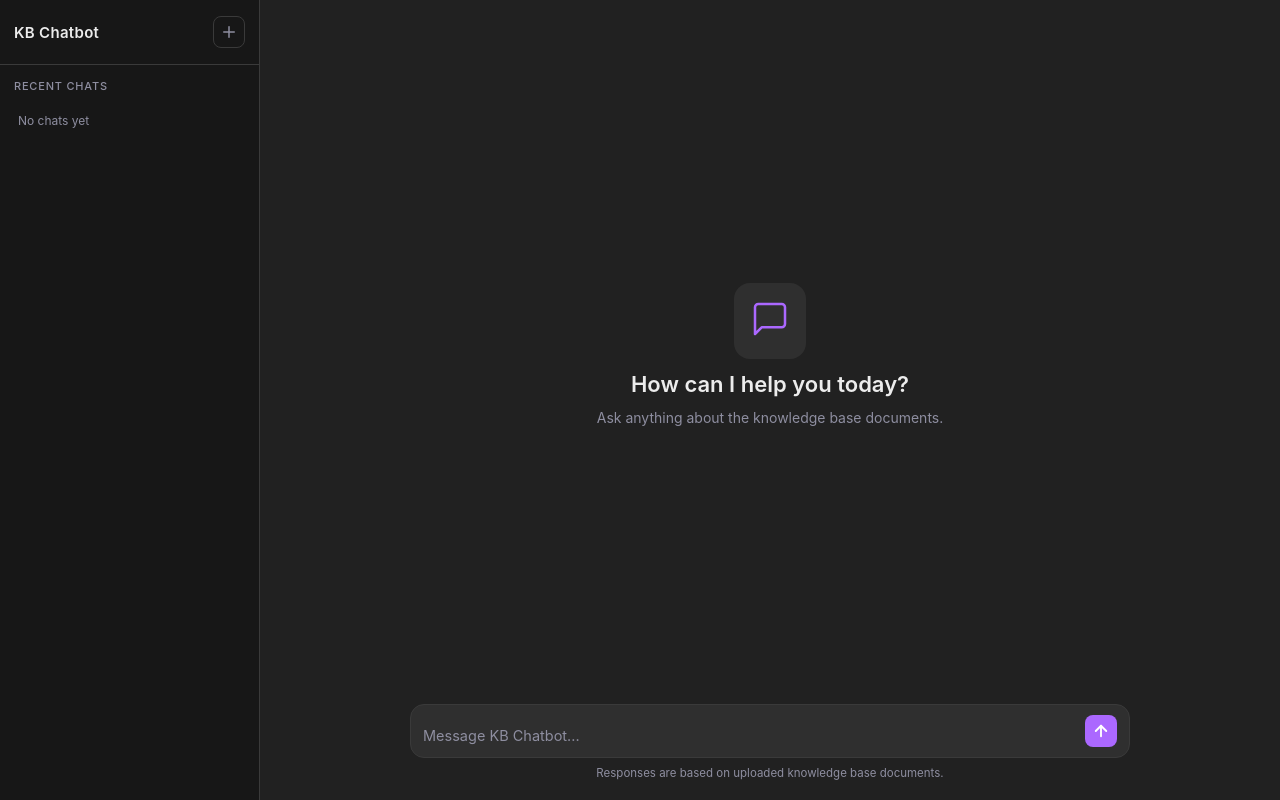
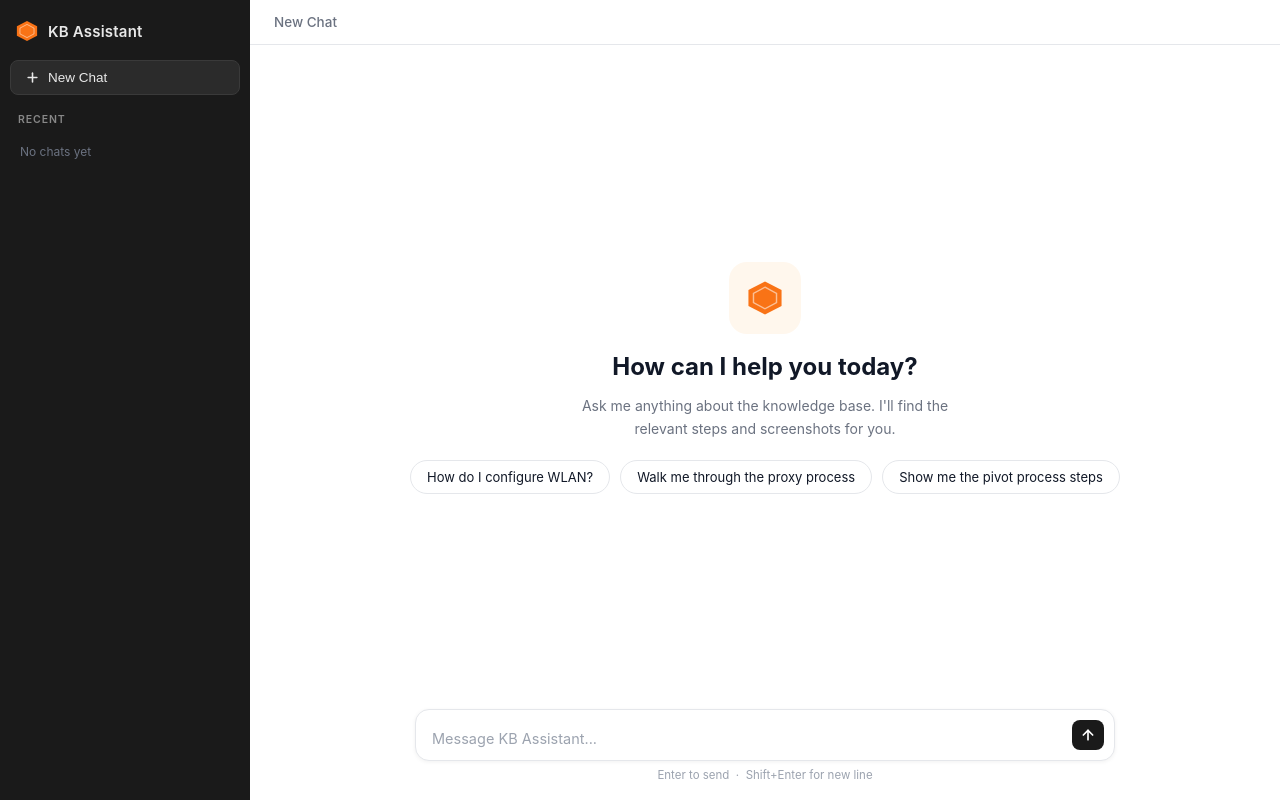
Before and after one commit to JayashankarK-1108/RAG_Chatbot_Langchain, a plain HTML site: page static/index.html in a window 1280 px wide. Drawn offline with Linux system fonts and the light colour scheme.

Commit message:
Gui Update

```diff
--- a/static/index.html
+++ b/static/index.html
@@ -3,7 +3,7 @@
 <head>
   <meta charset="UTF-8" />
   <meta name="viewport" content="width=device-width, initial-scale=1.0" />
-  <title>RAG Chatbot</title>
+  <title>KB Assistant</title>
   <link rel="stylesheet" href="/style.css" />
 </head>
 <body>
@@ -11,31 +11,49 @@
 
     <!-- Sidebar -->
     <aside class="sidebar">
-      <div class="sidebar-header">
-        <span class="logo">KB Chatbot</span>
-        <button class="new-chat-btn" id="newChatBtn" title="New chat">
-          <svg xmlns="http://www.w3.org/2000/svg" width="18" height="18" viewBox="0 0 24 24" fill="none"
-            stroke="currentColor" stroke-width="2" stroke-linecap="round" stroke-linejoin="round">
-            <line x1="12" y1="5" x2="12" y2="19"/><line x1="5" y1="12" x2="19" y2="12"/>
+      <div class="sidebar-brand">
+        <div class="brand-icon">
+          <svg viewBox="0 0 100 100" xmlns="http://www.w3.org/2000/svg" width="22" height="22">
+            <polygon points="50,4 96,28 96,72 50,96 4,72 4,28" fill="#f97316"/>
+            <polygon points="50,20 82,37 82,63 50,80 18,63 18,37" fill="none" stroke="rgba(255,255,255,0.55)" stroke-width="4"/>
           </svg>
-        </button>
+        </div>
+        <span class="brand-name">KB Assistant</span>
       </div>
-      <div class="sessions-label">Recent chats</div>
+
+      <button class="new-chat-btn" id="newChatBtn">
+        <svg xmlns="http://www.w3.org/2000/svg" width="15" height="15" viewBox="0 0 24 24" fill="none"
+          stroke="currentColor" stroke-width="2.5" stroke-linecap="round" stroke-linejoin="round">
+          <line x1="12" y1="5" x2="12" y2="19"/><line x1="5" y1="12" x2="19" y2="12"/>
+        </svg>
+        New Chat
+      </button>
+
+      <div class="sessions-label">Recent</div>
       <ul class="session-list" id="sessionList"></ul>
     </aside>
 
     <!-- Main chat area -->
     <main class="chat-area">
+      <div class="chat-header">
+        <span id="chatTitle">New Chat</span>
+      </div>
+
       <div class="chat-messages" id="chatMessages">
         <div class="welcome" id="welcomeMsg">
           <div class="welcome-icon">
-            <svg xmlns="http://www.w3.org/2000/svg" width="40" height="40" viewBox="0 0 24 24" fill="none"
-              stroke="currentColor" stroke-width="1.5" stroke-linecap="round" stroke-linejoin="round">
-              <path d="M21 15a2 2 0 0 1-2 2H7l-4 4V5a2 2 0 0 1 2-2h14a2 2 0 0 1 2 2z"/>
+            <svg viewBox="0 0 100 100" xmlns="http://www.w3.org/2000/svg" width="36" height="36">
+              <polygon points="50,4 96,28 96,72 50,96 4,72 4,28" fill="#f97316"/>
+              <polygon points="50,20 82,37 82,63 50,80 18,63 18,37" fill="none" stroke="rgba(255,255,255,0.55)" stroke-width="4"/>
             </svg>
           </div>
           <h2>How can I help you today?</h2>
-          <p>Ask anything about the knowledge base documents.</p>
+          <p>Ask me anything about the knowledge base. I'll find the relevant steps and screenshots for you.</p>
+          <div class="suggestions">
+            <button class="suggestion-chip" onclick="useSuggestion('How do I configure WLAN?')">How do I configure WLAN?</button>
+            <button class="suggestion-chip" onclick="useSuggestion('Walk me through the proxy process')">Walk me through the proxy process</button>
+            <button class="suggestion-chip" onclick="useSuggestion('Show me the pivot process steps')">Show me the pivot process steps</button>
+          </div>
         </div>
       </div>
 
@@ -43,19 +61,19 @@
         <div class="input-box">
           <textarea
             id="userInput"
-            placeholder="Message KB Chatbot..."
+            placeholder="Message KB Assistant..."
             rows="1"
             onInput="autoResize(this)"
             onKeyDown="handleKey(event)"
           ></textarea>
           <button class="send-btn" id="sendBtn" onclick="sendMessage()">
-            <svg xmlns="http://www.w3.org/2000/svg" width="18" height="18" viewBox="0 0 24 24" fill="none"
+            <svg xmlns="http://www.w3.org/2000/svg" width="16" height="16" viewBox="0 0 24 24" fill="none"
               stroke="currentColor" stroke-width="2.5" stroke-linecap="round" stroke-linejoin="round">
               <line x1="12" y1="19" x2="12" y2="5"/><polyline points="5 12 12 5 19 12"/>
             </svg>
           </button>
         </div>
-        <p class="disclaimer">Responses are based on uploaded knowledge base documents.</p>
+        <p class="disclaimer">Enter to send &nbsp;&middot;&nbsp; Shift+Enter for new line</p>
       </div>
     </main>
 
--- a/static/script.js
+++ b/static/script.js
@@ -87,6 +87,9 @@ function loadSession(sessionId) {
 
   clearMessages();
 
+  const title = session?.title || "New Chat";
+  document.getElementById("chatTitle").textContent = title;
+
   if (currentMessages.length === 0) {
     document.getElementById("welcomeMsg").style.display = "flex";
   } else {
@@ -110,6 +113,7 @@ function startNewChat() {
   currentSessionId = null;
   currentMessages = [];
   clearMessages();
+  document.getElementById("chatTitle").textContent = "New Chat";
   highlightActiveSession();
 }
 
@@ -183,12 +187,17 @@ function appendMessage(role, content, images = []) {
   row.className = `message-row ${role}`;
 
   const isHuman = role === "human";
-  const avatarLabel = isHuman ? "U" : "AI";
   const avatarClass = isHuman ? "human-avatar" : "ai-avatar";
+  const avatarContent = isHuman
+    ? "U"
+    : `<svg viewBox="0 0 100 100" xmlns="http://www.w3.org/2000/svg" width="16" height="16">
+        <polygon points="50,4 96,28 96,72 50,96 4,72 4,28" fill="#f97316"/>
+        <polygon points="50,20 82,37 82,63 50,80 18,63 18,37" fill="none" stroke="rgba(255,255,255,0.55)" stroke-width="5"/>
+       </svg>`;
 
   row.innerHTML = `
     <div class="message-wrapper">
-      <div class="avatar ${avatarClass}">${avatarLabel}</div>
+      <div class="avatar ${avatarClass}">${avatarContent}</div>
       <div class="bubble">${formatContent(content, images)}</div>
     </div>
   `;
@@ -205,7 +214,12 @@ function appendTyping() {
   row.id = id;
   row.innerHTML = `
     <div class="message-wrapper">
-      <div class="avatar ai-avatar">AI</div>
+      <div class="avatar ai-avatar">
+        <svg viewBox="0 0 100 100" xmlns="http://www.w3.org/2000/svg" width="16" height="16">
+          <polygon points="50,4 96,28 96,72 50,96 4,72 4,28" fill="#f97316"/>
+          <polygon points="50,20 82,37 82,63 50,80 18,63 18,37" fill="none" stroke="rgba(255,255,255,0.55)" stroke-width="5"/>
+        </svg>
+      </div>
       <div class="bubble">
         <div class="typing-indicator"><span></span><span></span><span></span></div>
       </div>
@@ -225,15 +239,27 @@ function clearMessages() {
   container.innerHTML = `
     <div class="welcome" id="welcomeMsg">
       <div class="welcome-icon">
-        <svg xmlns="http://www.w3.org/2000/svg" width="40" height="40" viewBox="0 0 24 24" fill="none"
-          stroke="currentColor" stroke-width="1.5" stroke-linecap="round" stroke-linejoin="round">
-          <path d="M21 15a2 2 0 0 1-2 2H7l-4 4V5a2 2 0 0 1 2-2h14a2 2 0 0 1 2 2z"/>
+        <svg viewBox="0 0 100 100" xmlns="http://www.w3.org/2000/svg" width="36" height="36">
+          <polygon points="50,4 96,28 96,72 50,96 4,72 4,28" fill="#f97316"/>
+          <polygon points="50,20 82,37 82,63 50,80 18,63 18,37" fill="none" stroke="rgba(255,255,255,0.55)" stroke-width="4"/>
         </svg>
       </div>
       <h2>How can I help you today?</h2>
-      <p>Ask anything about the knowledge base documents.</p>
+      <p>Ask me anything about the knowledge base. I'll find the relevant steps and screenshots for you.</p>
+      <div class="suggestions">
+        <button class="suggestion-chip" onclick="useSuggestion('How do I configure WLAN?')">How do I configure WLAN?</button>
+        <button class="suggestion-chip" onclick="useSuggestion('Walk me through the proxy process')">Walk me through the proxy process</button>
+        <button class="suggestion-chip" onclick="useSuggestion('Show me the pivot process steps')">Show me the pivot process steps</button>
+      </div>
     </div>
   `;
+}
+
+function useSuggestion(text) {
+  const input = document.getElementById("userInput");
+  input.value = text;
+  autoResize(input);
+  sendMessage();
 }
 
 function scrollToBottom() {
--- a/static/style.css
+++ b/static/style.css
@@ -2,22 +2,35 @@
 *, *::before, *::after { box-sizing: border-box; margin: 0; padding: 0; }
 
 :root {
-  --bg: #212121;
-  --sidebar-bg: #171717;
-  --surface: #2f2f2f;
-  --surface-hover: #3a3a3a;
-  --border: #3a3a3a;
-  --text: #ececec;
-  --text-muted: #8e8ea0;
-  --accent: #ab68ff;
-  --accent-hover: #c084fc;
-  --human-bubble: #2f2f2f;
+  /* Sidebar (dark) */
+  --sidebar-bg: #1a1a1a;
+  --sidebar-text: #e8e8e8;
+  --sidebar-muted: #888;
+  --sidebar-hover: #2a2a2a;
+  --sidebar-active: #2f2f2f;
+  --sidebar-border: #2e2e2e;
+
+  /* Main area (light) */
+  --bg: #ffffff;
+  --text: #111827;
+  --text-muted: #6b7280;
+  --border: #e5e7eb;
+  --surface: #f3f4f6;
+  --surface-hover: #e9eaec;
+
+  /* Accent */
+  --accent: #f97316;
+  --accent-hover: #ea580c;
+
+  /* Chat */
+  --human-bubble: #f3f4f6;
   --ai-bubble: transparent;
-  --input-bg: #2f2f2f;
-  --send-bg: #ab68ff;
-  --send-hover: #c084fc;
+  --input-bg: #ffffff;
+  --send-bg: #1a1a1a;
+  --send-hover: #374151;
+
   --radius: 12px;
-  --sidebar-width: 260px;
+  --sidebar-width: 250px;
 }
 
 body {
@@ -40,74 +53,82 @@ body {
   background: var(--sidebar-bg);
   display: flex;
   flex-direction: column;
-  border-right: 1px solid var(--border);
+  flex-shrink: 0;
+  padding: 14px 10px 16px;
+  gap: 4px;
+}
+
+.sidebar-brand {
+  display: flex;
+  align-items: center;
+  gap: 10px;
+  padding: 6px 6px 14px;
+}
+
+.brand-icon {
+  display: flex;
+  align-items: center;
+  justify-content: center;
   flex-shrink: 0;
 }
 
-.sidebar-header {
-  display: flex;
-  align-items: center;
-  justify-content: space-between;
-  padding: 16px 14px;
-  border-bottom: 1px solid var(--border);
-}
-
-.logo {
+.brand-name {
   font-size: 15px;
   font-weight: 600;
-  color: var(--text);
-  letter-spacing: 0.3px;
+  color: var(--sidebar-text);
+  letter-spacing: 0.2px;
 }
 
 .new-chat-btn {
-  background: none;
-  border: 1px solid var(--border);
-  color: var(--text-muted);
-  border-radius: 8px;
-  padding: 6px;
-  cursor: pointer;
   display: flex;
   align-items: center;
-  transition: background 0.15s, color 0.15s;
+  gap: 8px;
+  width: 100%;
+  background: #2b2b2b;
+  border: 1px solid #3a3a3a;
+  color: var(--sidebar-text);
+  border-radius: 8px;
+  padding: 9px 14px;
+  font-size: 13.5px;
+  font-weight: 500;
+  cursor: pointer;
+  transition: background 0.15s;
+  margin-bottom: 6px;
 }
-.new-chat-btn:hover {
-  background: var(--surface-hover);
-  color: var(--text);
-}
+.new-chat-btn:hover { background: #333; }
 
 .sessions-label {
-  font-size: 11px;
-  font-weight: 500;
-  color: var(--text-muted);
+  font-size: 10.5px;
+  font-weight: 600;
+  color: var(--sidebar-muted);
   text-transform: uppercase;
-  letter-spacing: 0.8px;
-  padding: 14px 14px 6px;
+  letter-spacing: 0.9px;
+  padding: 8px 8px 4px;
 }
 
 .session-list {
   list-style: none;
   overflow-y: auto;
   flex: 1;
-  padding: 4px 8px;
 }
 
 .session-list::-webkit-scrollbar { width: 4px; }
-.session-list::-webkit-scrollbar-thumb { background: var(--border); border-radius: 4px; }
+.session-list::-webkit-scrollbar-thumb { background: #333; border-radius: 4px; }
 
 .session-item {
   display: flex;
   align-items: center;
   justify-content: space-between;
-  padding: 9px 10px;
-  border-radius: 8px;
+  padding: 8px 10px;
+  border-radius: 7px;
   cursor: pointer;
-  font-size: 13.5px;
-  color: var(--text-muted);
-  transition: background 0.15s, color 0.15s;
+  font-size: 13px;
+  color: var(--sidebar-muted);
+  transition: background 0.12s, color 0.12s;
   gap: 6px;
 }
-.session-item:hover { background: var(--surface); color: var(--text); }
-.session-item.active { background: var(--surface); color: var(--text); }
+.session-item:hover { background: var(--sidebar-hover); color: var(--sidebar-text); }
+.session-item.active { background: var(--sidebar-active); color: var(--sidebar-text); }
 
 .session-title {
   flex: 1;
@@ -119,13 +140,13 @@ body {
 .delete-btn {
   background: none;
   border: none;
-  color: var(--text-muted);
+  color: var(--sidebar-muted);
   cursor: pointer;
   padding: 2px 4px;
   border-radius: 4px;
   opacity: 0;
   transition: opacity 0.15s, color 0.15s;
-  font-size: 14px;
+  font-size: 13px;
   line-height: 1;
 }
 .session-item:hover .delete-btn { opacity: 1; }
@@ -137,18 +158,29 @@ body {
   display: flex;
   flex-direction: column;
   overflow: hidden;
+  background: var(--bg);
 }
 
+/* ── Chat header ── */
+.chat-header {
+  padding: 14px 24px;
+  border-bottom: 1px solid var(--border);
+  font-size: 13.5px;
+  font-weight: 500;
+  color: var(--text-muted);
+  flex-shrink: 0;
+}
+
+/* ── Chat messages ── */
 .chat-messages {
   flex: 1;
   overflow-y: auto;
-  padding: 32px 0 16px;
+  padding: 28px 0 16px;
   display: flex;
   flex-direction: column;
-  gap: 0;
 }
 
-.chat-messages::-webkit-scrollbar { width: 6px; }
+.chat-messages::-webkit-scrollbar { width: 5px; }
 .chat-messages::-webkit-scrollbar-thumb { background: var(--border); border-radius: 4px; }
 
 /* ── Welcome screen ── */
@@ -158,42 +190,76 @@ body {
   align-items: center;
   justify-content: center;
   flex: 1;
-  gap: 12px;
+  gap: 14px;
+  text-align: center;
+  padding: 40px 24px;
+}
+
+.welcome-icon {
+  background: #fff7ed;
+  border-radius: 18px;
+  padding: 18px;
+  display: flex;
+  align-items: center;
+  justify-content: center;
+}
+
+.welcome h2 {
+  font-size: 24px;
+  font-weight: 700;
+  color: var(--text);
+  margin-top: 4px;
+}
+
+.welcome p {
+  font-size: 14px;
   color: var(--text-muted);
-  text-align: center;
-  padding: 40px 20px;
+  max-width: 400px;
+  line-height: 1.6;
 }
-.welcome-icon {
+
+/* ── Suggestion chips ── */
+.suggestions {
+  display: flex;
+  flex-wrap: wrap;
+  gap: 10px;
+  justify-content: center;
+  margin-top: 6px;
+}
+
+.suggestion-chip {
+  background: var(--bg);
+  border: 1px solid var(--border);
+  border-radius: 20px;
+  padding: 8px 16px;
+  font-size: 13px;
+  color: var(--text);
+  cursor: pointer;
+  transition: background 0.15s, border-color 0.15s;
+  font-family: inherit;
+}
+.suggestion-chip:hover {
   background: var(--surface);
-  border-radius: 16px;
-  padding: 16px;
-  color: var(--accent);
+  border-color: #d1d5db;
 }
-.welcome h2 { font-size: 22px; color: var(--text); font-weight: 600; }
-.welcome p { font-size: 14px; }
 
 /* ── Messages ── */
 .message-row {
   display: flex;
   flex-direction: column;
-  padding: 6px 0;
+  padding: 4px 0;
 }
 
-.message-row.human {
-  align-items: flex-end;
-}
-
-.message-row.ai {
-  align-items: flex-start;
-}
+.message-row.human { align-items: flex-end; }
+.message-row.ai { align-items: flex-start; }
 
 .message-wrapper {
   display: flex;
   align-items: flex-start;
   gap: 10px;
-  max-width: 720px;
+  max-width: 700px;
   width: 100%;
-  padding: 0 40px;
+  padding: 0 32px;
 }
 
 .message-row.human .message-wrapper {
@@ -202,22 +268,26 @@ body {
 }
 
 .avatar {
-  width: 32px;
-  height: 32px;
+  width: 30px;
+  height: 30px;
   border-radius: 50%;
   flex-shrink: 0;
   display: flex;
   align-items: center;
   justify-content: center;
-  font-size: 12px;
-  font-weight: 600;
-  margin-top: 2px;
+  font-size: 11px;
+  font-weight: 700;
+  margin-top: 3px;
 }
-.avatar.human-avatar { background: var(--accent); color: #fff; }
-.avatar.ai-avatar { background: var(--surface); color: var(--accent); border: 1px solid var(--border); }
+.avatar.human-avatar { background: #1a1a1a; color: #fff; }
+.avatar.ai-avatar {
+  background: #fff7ed;
+  border: 1px solid #fed7aa;
+  padding: 4px;
+}
 
 .bubble {
-  padding: 12px 16px;
+  padding: 11px 15px;
   border-radius: var(--radius);
   font-size: 14.5px;
   line-height: 1.65;
@@ -229,6 +299,7 @@ body {
   background: var(--human-bubble);
   border: 1px solid var(--border);
   border-bottom-right-radius: 4px;
+  color: var(--text);
 }
 
 .message-row.ai .bubble {
@@ -244,7 +315,7 @@ body {
 }
 .inline-img {
   max-width: 100%;
-  width: 480px;
+  width: 460px;
   border-radius: 10px;
   border: 1px solid var(--border);
   cursor: pointer;
@@ -253,7 +324,7 @@ body {
 }
 .inline-img:hover {
   opacity: 0.92;
-  box-shadow: 0 4px 20px rgba(0,0,0,0.4);
+  box-shadow: 0 4px 20px rgba(0,0,0,0.12);
 }
 
 /* ── Typing indicator ── */
@@ -266,7 +337,7 @@ body {
 .typing-indicator span {
   width: 7px;
   height: 7px;
-  background: var(--text-muted);
+  background: #d1d5db;
   border-radius: 50%;
   animation: bounce 1.2s infinite;
 }
@@ -280,11 +351,11 @@ body {
 
 /* ── Input area ── */
 .input-area {
-  padding: 12px 40px 20px;
+  padding: 10px 32px 18px;
   display: flex;
   flex-direction: column;
   align-items: center;
-  gap: 8px;
+  gap: 7px;
 }
 
 .input-box {
@@ -294,12 +365,16 @@ body {
   background: var(--input-bg);
   border: 1px solid var(--border);
   border-radius: 14px;
-  padding: 10px 12px;
+  padding: 10px 10px 10px 16px;
   width: 100%;
-  max-width: 720px;
-  transition: border-color 0.2s;
+  max-width: 700px;
+  transition: border-color 0.2s, box-shadow 0.2s;
+  box-shadow: 0 1px 4px rgba(0,0,0,0.06);
 }
-.input-box:focus-within { border-color: var(--accent); }
+.input-box:focus-within {
+  border-color: #9ca3af;
+  box-shadow: 0 2px 8px rgba(0,0,0,0.08);
+}
 
 textarea {
   flex: 1;
@@ -314,14 +389,14 @@ textarea {
   overflow-y: auto;
   font-family: inherit;
 }
-textarea::placeholder { color: var(--text-muted); }
+textarea::placeholder { color: #9ca3af; }
 
 .send-btn {
   background: var(--send-bg);
   border: none;
   color: #fff;
   border-radius: 8px;
-  padding: 7px;
+  padding: 7px 8px;
   cursor: pointer;
   display: flex;
   align-items: center;
@@ -330,11 +405,11 @@ textarea::placeholder { color: var(--text-muted); }
   transition: background 0.15s;
 }
 .send-btn:hover { background: var(--send-hover); }
-.send-btn:disabled { background: var(--surface); cursor: not-allowed; }
+.send-btn:disabled { background: #d1d5db; cursor: not-allowed; }
 
 .disclaimer {
   font-size: 11.5px;
-  color: var(--text-muted);
+  color: #9ca3af;
   text-align: center;
 }
 
@@ -343,7 +418,7 @@ textarea::placeholder { color: var(--text-muted); }
   display: none;
   position: fixed;
   inset: 0;
-  background: rgba(0,0,0,0.85);
+  background: rgba(0,0,0,0.75);
   z-index: 1000;
   align-items: center;
   justify-content: center;
@@ -353,7 +428,7 @@ textarea::placeholder { color: var(--text-muted); }
   max-width: 90vw;
   max-height: 90vh;
   border-radius: 10px;
-  box-shadow: 0 8px 40px rgba(0,0,0,0.6);
+  box-shadow: 0 8px 40px rgba(0,0,0,0.4);
 }
 .lightbox-close {
   position: absolute;
@@ -367,6 +442,6 @@ textarea::placeholder { color: var(--text-muted); }
   line-height: 1;
 }
 
-/* ── Scrollbar for textarea ── */
+/* ── Scrollbars ── */
 textarea::-webkit-scrollbar { width: 4px; }
 textarea::-webkit-scrollbar-thumb { background: var(--border); border-radius: 4px; }
```
